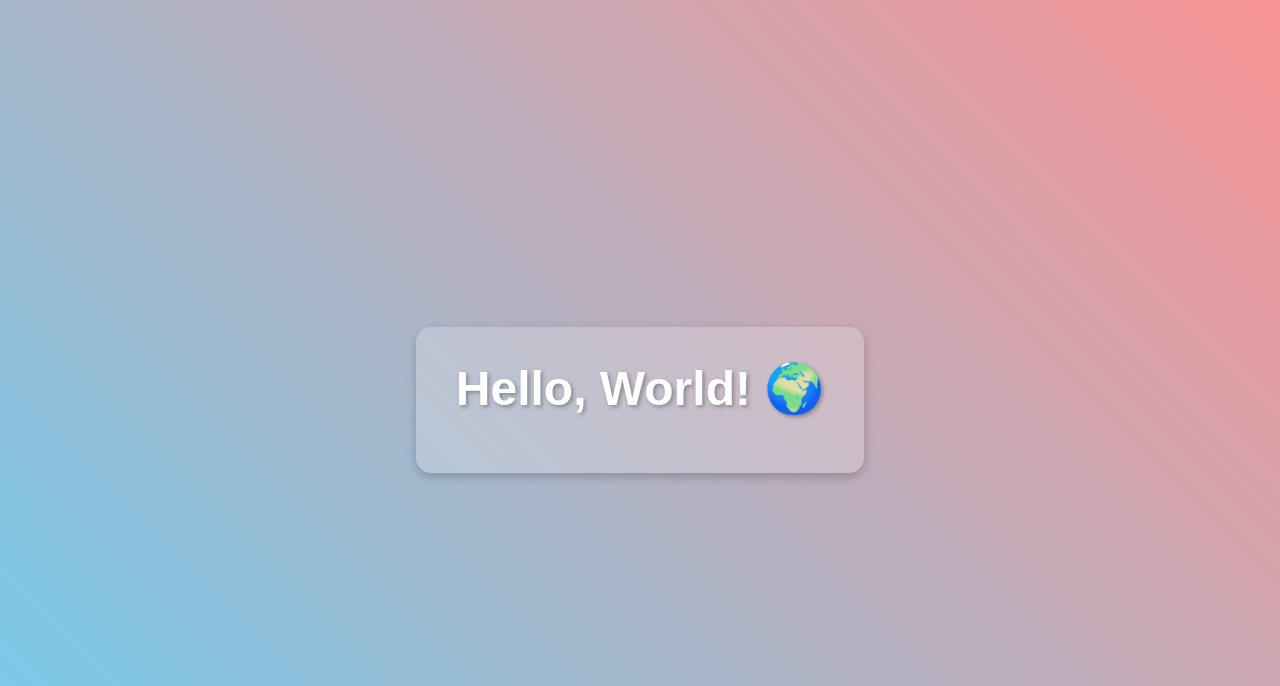
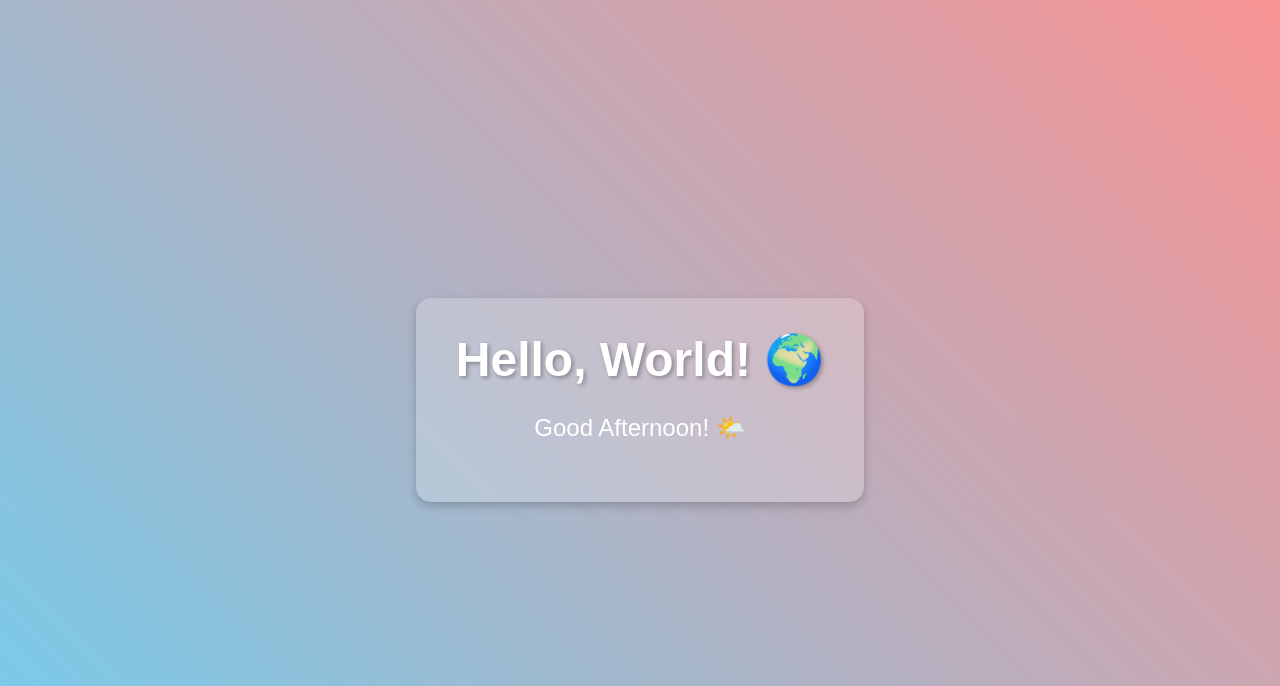
Before and after one commit to Nikita-Limbu/HelloWorld_Django, a Django app: page / in a window 1280 px wide. Shown: the top 686 px of the page. Run offline with Django 5.2, Linux system fonts and the light colour scheme.

Commit message:
Update helloworld.html
Updated website content

```diff
--- a/hello/templates/helloworld.html
+++ b/hello/templates/helloworld.html
@@ -29,6 +29,11 @@
             text-shadow: 2px 2px 4px rgba(0, 0, 0, 0.3);
             animation: bounce 1.5s infinite alternate;
         }
+        p {
+            font-size: 1.5rem;
+            color: white;
+            margin-top: 15px;
+        }
         @keyframes bounce {
             from {
                 transform: translateY(0);
@@ -50,6 +55,25 @@
 <body>
     <div class="hello-container">
         <h1>Hello, World! 🌍</h1>
+        <p id="greeting"></p>  <!-- Greeting displayed below -->
     </div>
+
+    <script>
+        const now = new Date();
+        const hours = now.getHours();
+        let message = "";
+
+        if (hours >= 5 && hours < 12) {
+            message = "Good Morning! ☀️";
+        } else if (hours >= 12 && hours < 18) {
+            message = "Good Afternoon! 🌤️";
+        } else if (hours >= 18 && hours < 21) {
+            message = "Good Evening! 🌙";
+        } else {
+            message = "Good Night! 🌌";
+        }
+
+        document.getElementById("greeting").innerText = message;
+    </script>
 </body>
 </html>
```
